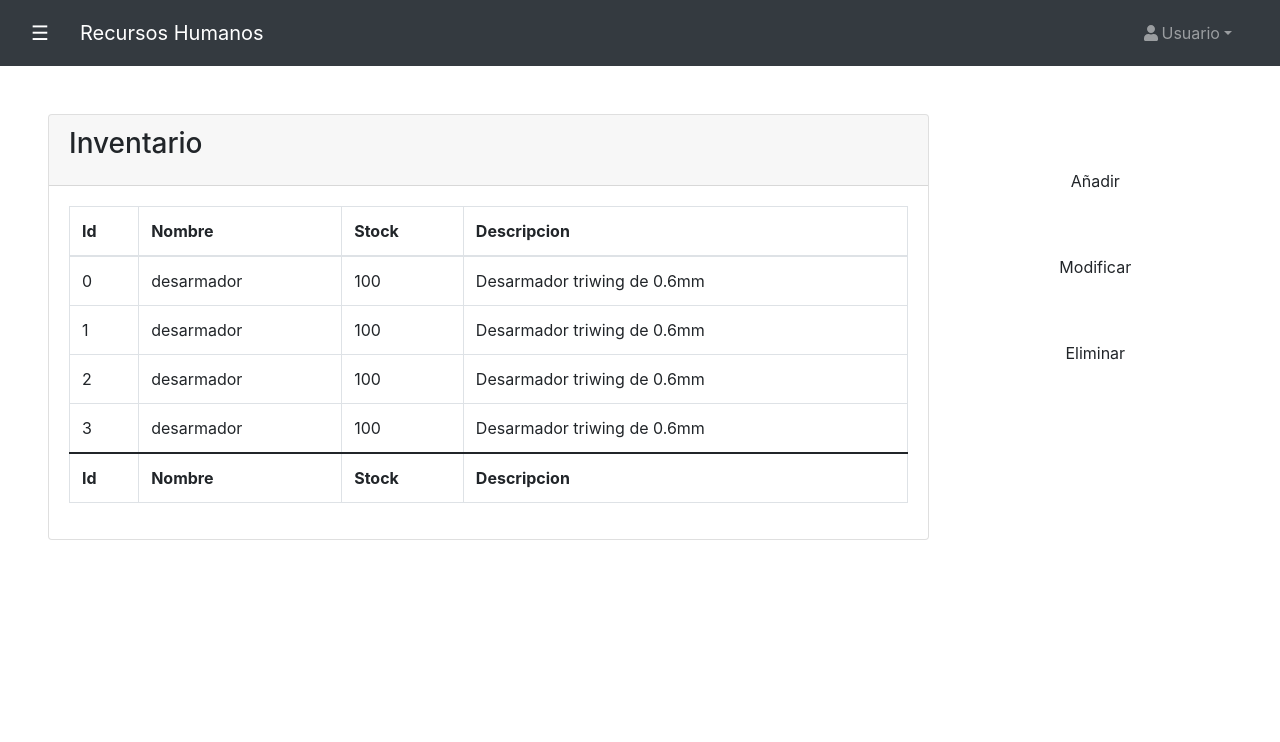
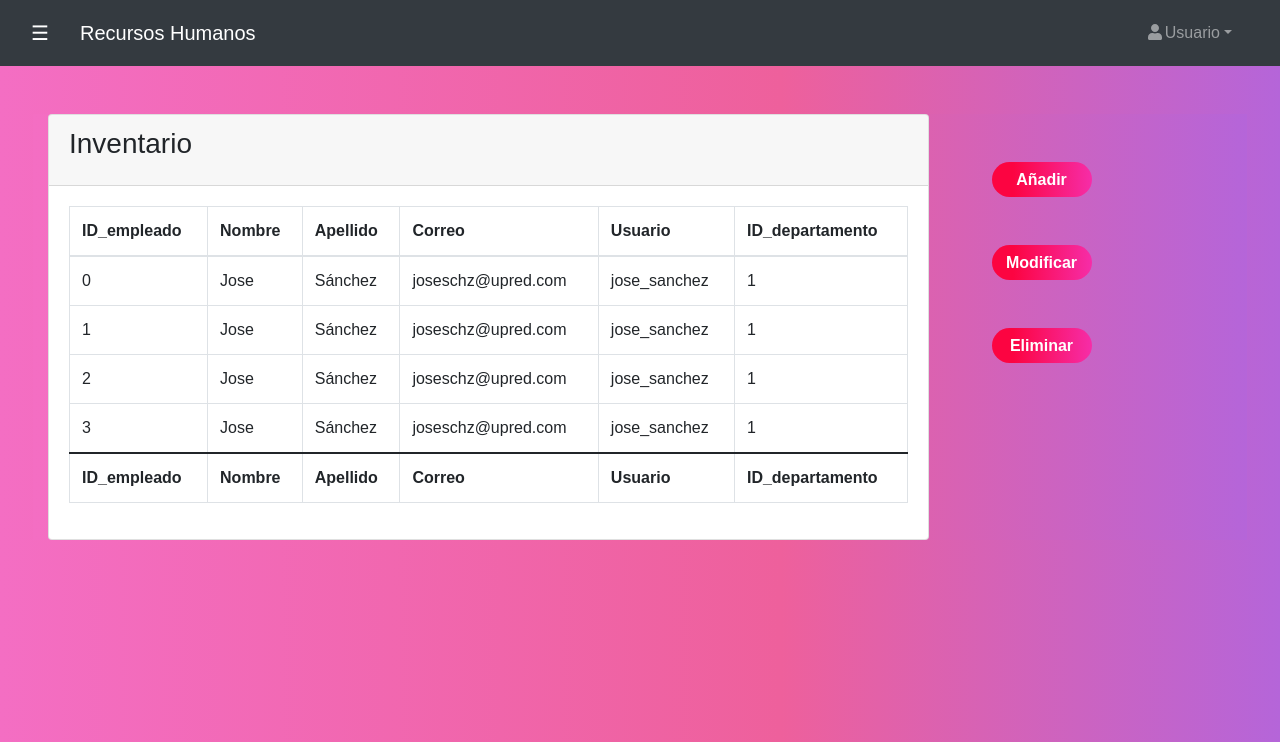
Before and after one commit to JoseCarlosMarRangel/proy-internet-sheyla, a PHP site: page /frontend/menurecursoshumanos.html in a window 1280 px wide. Shown: the top 742 px of the page. Run offline with PHP 8.4, Linux system fonts and the light colour scheme; some libraries are stand-ins or nearby versions.

Commit message:
saul
modales de menu RH

```diff
--- a/frontend/css/stylemenurecursos.css
+++ b/frontend/css/stylemenurecursos.css
@@ -9,6 +9,7 @@ html, .row, .container-fluid {
     background: linear-gradient(90deg, rgba(244,110,195,1) 0%, rgba(238,96,156,1) 61%, rgba(181,101,217,1) 100%);
 
 }
+
 
 
 .contenedorPrincipal{
@@ -38,7 +39,10 @@ html, .row, .container-fluid {
     color: #000000;
 }
 
-.main{
+.contenedorInferior{
+    margin: auto;
+    width: auto;
+    height: 430px;
     background: rgb(244,110,195);
     background: linear-gradient(90deg, rgba(244,110,195,1) 0%, rgba(238,96,156,1) 61%, rgba(181,101,217,1) 100%);
 }
--- a/frontend/menurecursoshumanos.html
+++ b/frontend/menurecursoshumanos.html
@@ -10,7 +10,7 @@
     <link href="https://cdn.jsdelivr.net/npm/bootstrap@5.1.3/dist/css/bootstrap.min.css" rel="stylesheet" integrity="sha384-1BmE4kWBq78iYhFldvKuhfTAU6auU8tT94WrHftjDbrCEXSU1oBoqyl2QvZ6jIW3" crossorigin="anonymous">
     <link rel="stylesheet" href="https://cdn.jsdelivr.net/npm/bootstrap@4.6.1/dist/css/bootstrap.min.css">
     <link href="https://cdn.jsdelivr.net/npm/simple-datatables@latest/dist/style.css" rel="stylesheet" />
-    <link rel="stylesheet" href="css/stylemenurecursos.html">
+    <link rel="stylesheet" href="css/stylemenurecursos.css">
     <script src="https://ajax.googleapis.com/ajax/libs/jquery/3.6.0/jquery.min.js"></script>
     <script src="https://maxcdn.bootstrapcdn.com/bootstrap/3.4.1/js/bootstrap.min.js"></script>
     <script src="https://cdnjs.cloudflare.com/ajax/libs/font-awesome/5.15.3/js/all.min.js" crossorigin="anonymous"></script>
@@ -48,7 +48,7 @@
       </ul>
     </nav>
 
-
+    <div class="contenedorInferior">
       <div id="main" class="container-fluid p-5">
           <div class="row">
               <div class="col-9">
@@ -61,44 +61,56 @@
                     <table id="inventario-table" class="table table-bordered table-hover">
                       <thead>
                       <tr>
-                      <th>Id</th>
+                        <th>ID_empleado</th>
                         <th>Nombre</th>
-                      <th>Stock</th>
-                      <th>Descripcion</th>
+                        <th>Apellido</th>
+                        <th>Correo</th>
+                        <th>Usuario</th>
+                        <th>ID_departamento</th>
                       </tr>
                       </thead>
                       <tbody>
                       <tr>
                         <td>0</td>
-                      <td>desarmador</td>
-                      <td>100</td>
-                      <td>Desarmador triwing de 0.6mm</td>
+                        <td>Jose</td>
+                        <td>Sánchez</td>
+                        <td>joseschz@upred.com</td>
+                        <td>jose_sanchez</td>
+                        <td>1</td>
                       </tr>
                       <tr>
                         <td>1</td>
-                      <td>desarmador</td>
-                      <td>100</td>
-                      <td>Desarmador triwing de 0.6mm</td>
+                        <td>Jose</td>
+                        <td>Sánchez</td>
+                        <td>joseschz@upred.com</td>
+                        <td>jose_sanchez</td>
+                        <td>1</td>
                       </tr>
                       <tr>
                         <td>2</td>
-                      <td>desarmador</td>
-                      <td>100</td>
-                      <td>Desarmador triwing de 0.6mm</td>
+                        <td>Jose</td>
+                        <td>Sánchez</td>
+                        <td>joseschz@upred.com</td>
+                        <td>jose_sanchez</td>
+                        <td>1</td>
                       </tr>
                       <tr>
                         <td>3</td>
-                      <td>desarmador</td>
-                      <td>100</td>
-                      <td>Desarmador triwing de 0.6mm</td>
+                        <td>Jose</td>
+                        <td>Sánchez</td>
+                        <td>joseschz@upred.com</td>
+                        <td>jose_sanchez</td>
+                        <td>1</td>
                       </tr>
                       </tbody>
                       <tfoot>
                         <tr>
-                      <th>Id</th>
+                          <th>ID_empleado</th>
                           <th>Nombre</th>
-                      <th>Stock</th>
-                      <th>Descripcion</th>
+                          <th>Apellido</th>
+                          <th>Correo</th>
+                          <th>Usuario</th>
+                          <th>ID_departamento</th>
                         </tr>
                       </tfoot>
                     </table>
@@ -114,6 +126,7 @@
               </div>
           </div>
       </div>
+    </div>
 
     <!-- MODAL DE AÑADIR -->
     <div class="modal fade" id="modal-añadir">
@@ -124,16 +137,28 @@
           </div>
           <div class="modal-body">
             <div class="form-group mb-3">
-              <label for="select-nombre">Nombre del producto</label>
-              <input type="text" id="nombre" class="form-control" placeholder="Nombre producto">
+              <label for="select-id_empleado">ID_empleado</label>
+              <input type="number" id="id_empleado" maxlenght="9999999999" minlength="0" class="form-control" placeholder="ID_empleado">
             </div>
             <div class="form-group mb-3">
-              <label for="select-nombre">Cantidad de stock</label>
-              <input type="number" id="stock" maxlenght="9999999999" minlength="0" class="form-control" placeholder="Cantidad en stock">
+              <label for="select-nombre">Nombre</label>
+              <input type="text" id="nombre" class="form-control" placeholder="Nombre">
             </div>
             <div class="form-group mb-3">
-              <label for="select-nombre">Descripcion</label>
-              <input type="text" id="descripcion" class="form-control" placeholder="descripcion">
+              <label for="select-apellido">Apellido</label>
+              <input type="text" id="apellido" class="form-control" placeholder="Apellido">
+            </div>
+            <div class="form-group mb-3">
+              <label for="select-correo">Descripcion</label>
+              <input type="text" id="correo" class="form-control" placeholder="Correo">
+            </div>
+            <div class="form-group mb-3">
+              <label for="select-usuario">Usuario</label>
+              <input type="text" id="usuario" class="form-control" placeholder="Usuario">
+            </div>
+            <div class="form-group mb-3">
+              <label for="select-id_departamento">ID_departamento</label>
+              <input type="number" id="id_departamento" maxlenght="9999999999" minlength="0" class="form-control" placeholder="ID_departamento">
             </div>
           </div>
           <div class="modal-footer justify-content-between">
@@ -155,19 +180,29 @@
             <h4 class="modal-title">Modificar</h4>
           </div>
           <div class="modal-body">
-            <div class="form-group">
-              <label for="select-nombre">Nombre del producto</label>
-              <select id="select-nombre" class="form-control form-control-sm">
-                <option>Desarmador</option>
-              </select>
+            <div class="form-group mb-3">
+              <label for="select-id_empleado">ID_empleado</label>
+              <input type="number" id="id_empleado" maxlenght="9999999999" minlength="0" class="form-control" placeholder="ID_empleado">
             </div>
             <div class="form-group mb-3">
-              <label for="select-nombre">Cantidad de stock</label>
-              <input type="number" id="stock" maxlenght="9999999999" minlength="0" class="form-control" placeholder="Cantidad en stock">
+              <label for="select-nombre">Nombre</label>
+              <input type="text" id="nombre" class="form-control" placeholder="Nombre">
             </div>
             <div class="form-group mb-3">
-              <label for="select-nombre">Descripcion</label>
-              <input type="text" id="descripcion" class="form-control" placeholder="descripcion">
+              <label for="select-apellido">Apellido</label>
+              <input type="text" id="apellido" class="form-control" placeholder="Apellido">
+            </div>
+            <div class="form-group mb-3">
+              <label for="select-correo">Descripcion</label>
+              <input type="text" id="correo" class="form-control" placeholder="Correo">
+            </div>
+            <div class="form-group mb-3">
+              <label for="select-usuario">Usuario</label>
+              <input type="text" id="usuario" class="form-control" placeholder="Usuario">
+            </div>
+            <div class="form-group mb-3">
+              <label for="select-id_departamento">ID_departamento</label>
+              <input type="number" id="id_departamento" maxlenght="9999999999" minlength="0" class="form-control" placeholder="ID_departamento">
             </div>
           </div>
           <div class="modal-footer justify-content-between">
@@ -181,7 +216,7 @@
     </div>
     <!-- /. MODAL DE MODIFICAR -->
 
-    <!-- MODAL DE MODIFICAR -->
+    <!-- MODAL DE ELIMINAR -->
     <div class="modal fade" id="modal-eliminar">
       <div class="modal-dialog">
         <div class="modal-content">
@@ -189,19 +224,29 @@
             <h4 class="modal-title">Eliminar</h4>
           </div>
           <div class="modal-body">
-            <div class="form-group">
-              <label for="select-nombre">Nombre del producto</label>
-              <select id="select-nombre" class="form-control form-control-sm">
-                <option>Desarmador</option>
-              </select>
+            <div class="form-group mb-3">
+              <label for="select-id_empleado">ID_empleado</label>
+              <input type="number" id="id_empleado" maxlenght="9999999999" minlength="0" class="form-control" placeholder="ID_empleado">
             </div>
             <div class="form-group mb-3">
-              <label for="select-nombre">Cantidad de stock</label>
-              <input type="number" id="stock" maxlenght="9999999999" minlength="0" class="form-control" placeholder="Cantidad en stock">
+              <label for="select-nombre">Nombre</label>
+              <input type="text" id="nombre" class="form-control" placeholder="Nombre">
             </div>
             <div class="form-group mb-3">
-              <label for="select-nombre">Descripcion</label>
-              <input type="text" id="descripcion" class="form-control" placeholder="descripcion">
+              <label for="select-apellido">Apellido</label>
+              <input type="text" id="apellido" class="form-control" placeholder="Apellido">
+            </div>
+            <div class="form-group mb-3">
+              <label for="select-correo">Descripcion</label>
+              <input type="text" id="correo" class="form-control" placeholder="Correo">
+            </div>
+            <div class="form-group mb-3">
+              <label for="select-usuario">Usuario</label>
+              <input type="text" id="usuario" class="form-control" placeholder="Usuario">
+            </div>
+            <div class="form-group mb-3">
+              <label for="select-id_departamento">ID_departamento</label>
+              <input type="number" id="id_departamento" maxlenght="9999999999" minlength="0" class="form-control" placeholder="ID_departamento">
             </div>
           </div>
           <div class="modal-footer justify-content-between">
@@ -213,7 +258,7 @@
       </div>
       <!-- /.modal-dialog -->
     </div>
-    <!-- /. MODAL DE MODIFICAR -->
+    <!-- /. MODAL DE ELIMINAR -->
 
     <!-- Scripts for bootstrap -->
     <script src="https://code.jquery.com/jquery-3.2.1.slim.min.js" integrity="sha384-KJ3o2DKtIkvYIK3UENzmM7KCkRr/rE9/Qpg6aAZGJwFDMVNA/GpGFF93hXpG5KkN" crossorigin="anonymous"></script>
```
Lines whose indentation alone changed are shown as unchanged.
